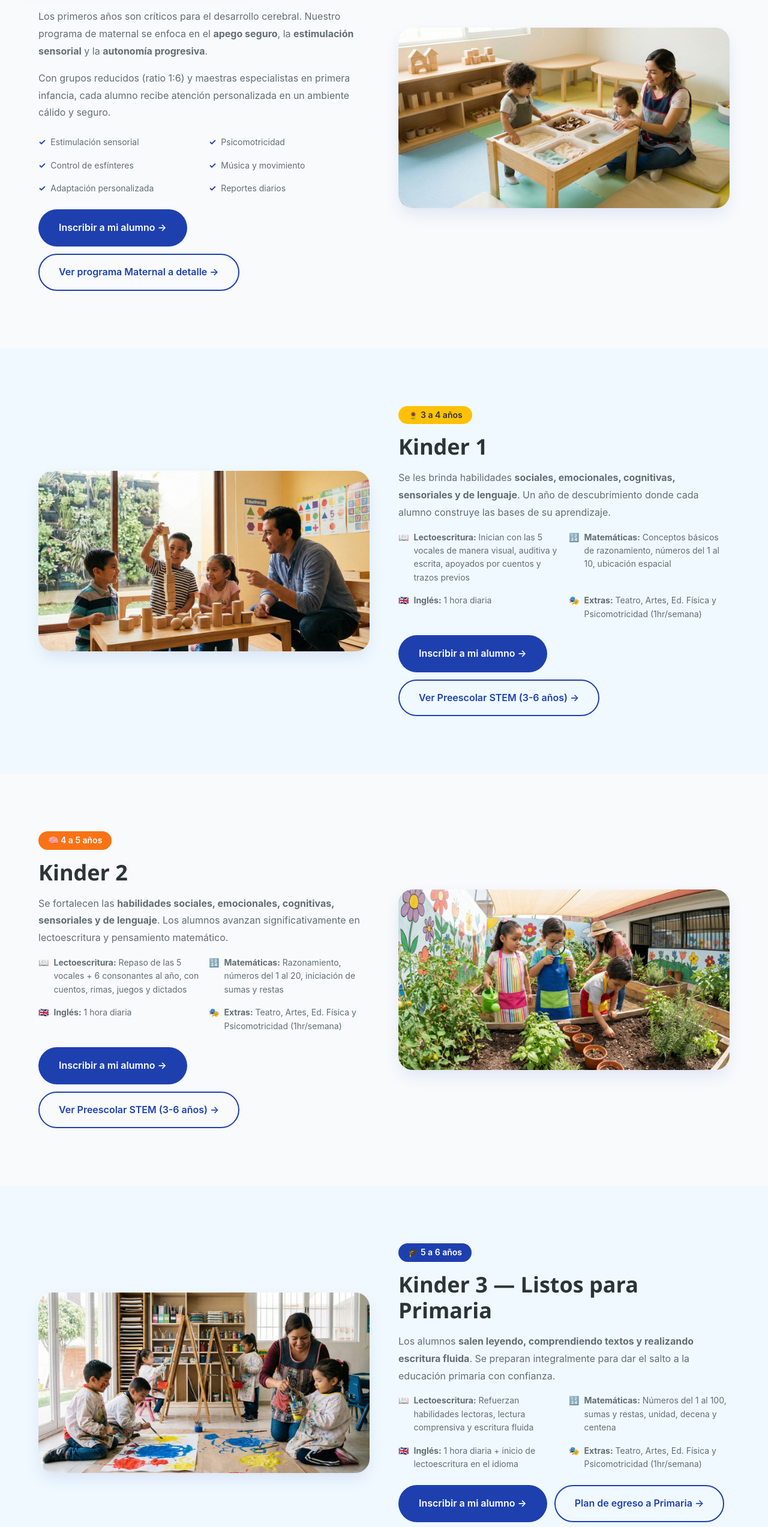
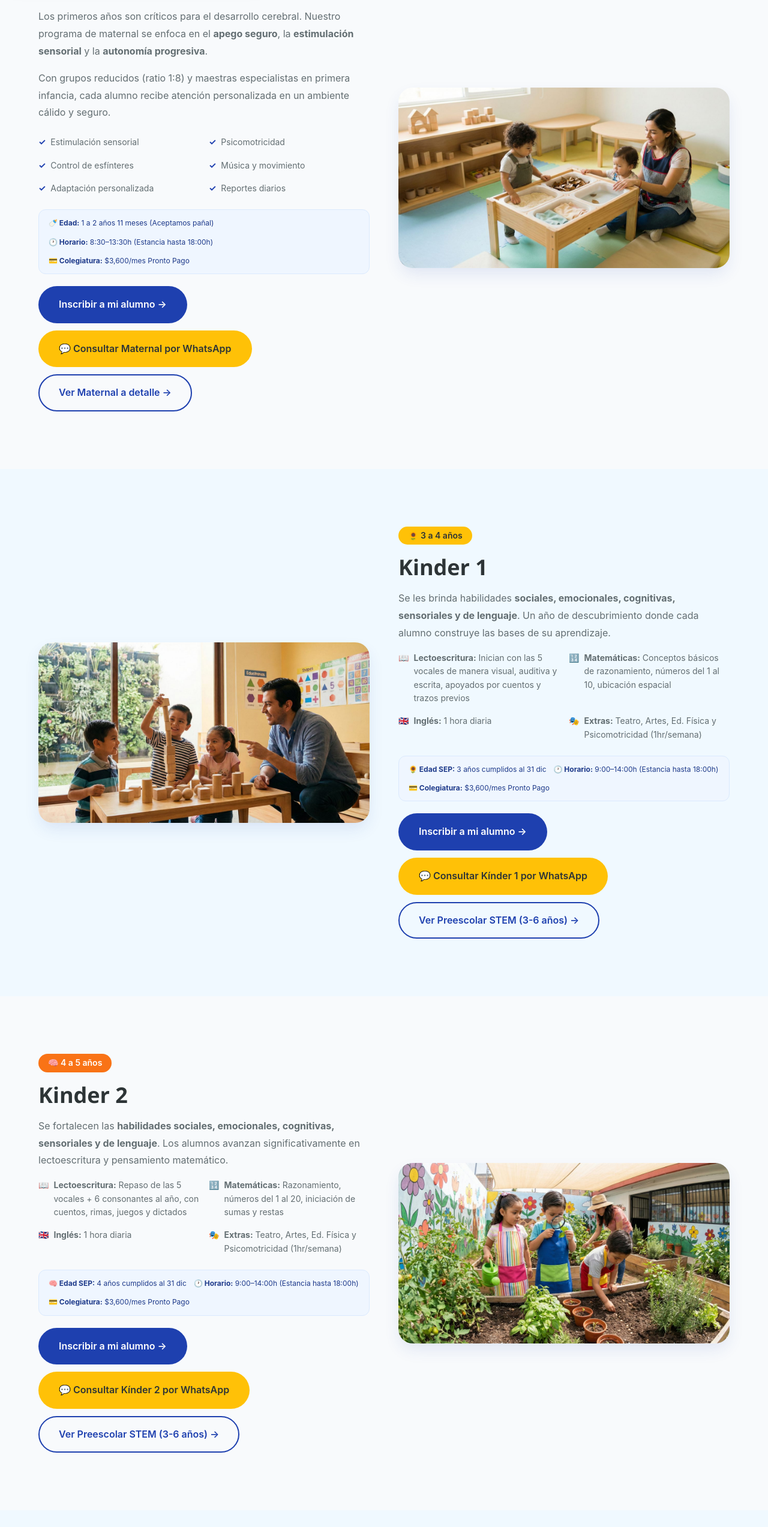
Before and after one commit to aloomushi-pixel/froebel-website, a website: page programas.html in a window 1280 px wide. Shown: the part 854-3400 px from the top of the page at 60% size. Drawn offline with Linux system fonts and the light colour scheme; no server answers.

Commit message:
feat(seo-cro-ux): v2.1.26 - Quick-info pricing/schedule strips & WhatsApp CTAs in /programas + institutional crest card in /nosotros

```diff
--- a/programas.html
+++ b/programas.html
@@ -298,7 +298,7 @@
             <strong>autonomía progresiva</strong>.
           </p>
 <p style="color:var(--color-text-light);line-height:var(--leading-relaxed);margin-bottom:var(--space-6);">
-            Con grupos reducidos (ratio 1:6) y maestras especialistas en primera infancia, cada alumno
+            Con grupos reducidos (ratio 1:8) y maestras especialistas en primera infancia, cada alumno
             recibe
             atención personalizada en un ambiente cálido y seguro.
           </p>
@@ -322,7 +322,16 @@
 <span style="color:var(--color-primary);font-weight:bold;">✓</span> Reportes diarios
             </div>
 </div>
-<div style="display:flex;gap:var(--space-3);flex-wrap:wrap;"><a class="btn btn--primary" href="/inscripciones">Inscribir a mi alumno →</a><a class="btn btn--secondary" href="/maternal-bilingue-1-a-3-anos">Ver programa Maternal a detalle →</a></div>
+<div style="background:var(--color-primary-50);border:1px solid var(--color-primary-100);border-radius:var(--radius-lg);padding:var(--space-3) var(--space-4);margin-bottom:var(--space-5);font-size:var(--text-xs);color:var(--color-primary-dark);display:flex;flex-wrap:wrap;gap:var(--space-3);">
+  <span><strong>🍼 Edad:</strong> 1 a 2 años 11 meses (Aceptamos pañal)</span>
+  <span><strong>🕐 Horario:</strong> 8:30–13:30h (Estancia hasta 18:00h)</span>
+  <span><strong>💳 Colegiatura:</strong> $3,600/mes Pronto Pago</span>
+</div>
+<div style="display:flex;gap:var(--space-3);flex-wrap:wrap;">
+  <a class="btn btn--primary" href="/inscripciones">Inscribir a mi alumno →</a>
+  <a class="btn btn--accent" href="https://wa.me/525554148872?text=Hola%20Instituto%20Froebel%2C%20me%20interesa%20el%20Programa%20Maternal%20(1%20a%203%20a%C3%B1os)" target="_blank" rel="noopener noreferrer">💬 Consultar Maternal por WhatsApp</a>
+  <a class="btn btn--secondary" href="/maternal-bilingue-1-a-3-anos">Ver Maternal a detalle →</a>
+</div>
 </div>
 <div class="fade-in">
 <img alt="Salón de Maternal Bilingüe con estimulación temprana" height="1536" loading="eager" fetchpriority="high" src="assets/images/salon-maternal-bilingue-froebel.jpg" style="width:100%;height:auto;border-radius:var(--radius-2xl);box-shadow:var(--shadow-lg);" width="2816"/>
@@ -363,7 +372,16 @@
 <div><strong>Extras:</strong> Teatro, Artes, Ed. Física y Psicomotricidad (1hr/semana)</div>
 </div>
 </div>
-<div style="display:flex;gap:var(--space-3);flex-wrap:wrap;"><a class="btn btn--primary" href="/inscripciones">Inscribir a mi alumno →</a><a class="btn btn--secondary" href="/preescolar-stem-3-a-6-anos">Ver Preescolar STEM (3-6 años) →</a></div>
+<div style="background:var(--color-primary-50);border:1px solid var(--color-primary-100);border-radius:var(--radius-lg);padding:var(--space-3) var(--space-4);margin-bottom:var(--space-5);font-size:var(--text-xs);color:var(--color-primary-dark);display:flex;flex-wrap:wrap;gap:var(--space-3);">
+  <span><strong>🌻 Edad SEP:</strong> 3 años cumplidos al 31 dic</span>
+  <span><strong>🕐 Horario:</strong> 9:00–14:00h (Estancia hasta 18:00h)</span>
+  <span><strong>💳 Colegiatura:</strong> $3,600/mes Pronto Pago</span>
+</div>
+<div style="display:flex;gap:var(--space-3);flex-wrap:wrap;">
+  <a class="btn btn--primary" href="/inscripciones">Inscribir a mi alumno →</a>
+  <a class="btn btn--accent" href="https://wa.me/525554148872?text=Hola%20Instituto%20Froebel%2C%20me%20interesa%20K%C3%ADnder%201%20(3%20a%204%20a%C3%B1os)" target="_blank" rel="noopener noreferrer">💬 Consultar Kínder 1 por WhatsApp</a>
+  <a class="btn btn--secondary" href="/preescolar-stem-3-a-6-anos">Ver Preescolar STEM (3-6 años) →</a>
+</div>
 </div>
 <div class="fade-in" style="order:1;">
 <img alt="Niños de preescolar aprendiendo inglés cerca de Metro Oceanía" height="1536" loading="lazy" src="assets/images/clase-ingles-preescolar-oceania.jpg" style="width:100%;height:auto;border-radius:var(--radius-2xl);box-shadow:var(--shadow-lg);" width="2816"/>
@@ -404,7 +422,16 @@
 <div><strong>Extras:</strong> Teatro, Artes, Ed. Física y Psicomotricidad (1hr/semana)</div>
 </div>
 </div>
-<div style="display:flex;gap:var(--space-3);flex-wrap:wrap;"><a class="btn btn--primary" href="/inscripciones">Inscribir a mi alumno →</a><a class="btn btn--secondary" href="/preescolar-stem-3-a-6-anos">Ver Preescolar STEM (3-6 años) →</a></div>
+<div style="background:var(--color-primary-50);border:1px solid var(--color-primary-100);border-radius:var(--radius-lg);padding:var(--space-3) var(--space-4);margin-bottom:var(--space-5);font-size:var(--text-xs);color:var(--color-primary-dark);display:flex;flex-wrap:wrap;gap:var(--space-3);">
+  <span><strong>🧠 Edad SEP:</strong> 4 años cumplidos al 31 dic</span>
+  <span><strong>🕐 Horario:</strong> 9:00–14:00h (Estancia hasta 18:00h)</span>
+  <span><strong>💳 Colegiatura:</strong> $3,600/mes Pronto Pago</span>
+</div>
+<div style="display:flex;gap:var(--space-3);flex-wrap:wrap;">
+  <a class="btn btn--primary" href="/inscripciones">Inscribir a mi alumno →</a>
+  <a class="btn btn--accent" href="https://wa.me/525554148872?text=Hola%20Instituto%20Froebel%2C%20me%20interesa%20K%C3%ADnder%202%20(4%20a%205%20a%C3%B1os)" target="_blank" rel="noopener noreferrer">💬 Consultar Kínder 2 por WhatsApp</a>
+  <a class="btn btn--secondary" href="/preescolar-stem-3-a-6-anos">Ver Preescolar STEM (3-6 años) →</a>
+</div>
 </div>
 <div class="fade-in">
 <img alt="Comedor nutritivo infantil para familias del AICM" height="1536" loading="lazy" src="assets/images/comedor-nutritivo-zona-aicm.jpg" style="width:100%;height:auto;border-radius:var(--radius-2xl);box-shadow:var(--shadow-lg);" width="2816"/>
@@ -444,7 +471,16 @@
 <div><strong>Extras:</strong> Teatro, Artes, Ed. Física y Psicomotricidad (1hr/semana)</div>
 </div>
 </div>
-<div style="display:flex;gap:var(--space-3);flex-wrap:wrap;"><a class="btn btn--primary" href="/inscripciones">Inscribir a mi alumno →</a><a class="btn btn--secondary" href="/preescolar-stem-3-a-6-anos">Plan de egreso a Primaria →</a></div>
+<div style="background:var(--color-primary-50);border:1px solid var(--color-primary-100);border-radius:var(--radius-lg);padding:var(--space-3) var(--space-4);margin-bottom:var(--space-5);font-size:var(--text-xs);color:var(--color-primary-dark);display:flex;flex-wrap:wrap;gap:var(--space-3);">
+  <span><strong>🎓 Edad SEP:</strong> 5 años cumplidos al 31 dic</span>
+  <span><strong>🕐 Horario:</strong> 9:00–14:00h (Estancia hasta 18:00h)</span>
+  <span><strong>💳 Colegiatura:</strong> $3,600/mes Pronto Pago</span>
+</div>
+<div style="display:flex;gap:var(--space-3);flex-wrap:wrap;">
+  <a class="btn btn--primary" href="/inscripciones">Inscribir a mi alumno →</a>
+  <a class="btn btn--accent" href="https://wa.me/525554148872?text=Hola%20Instituto%20Froebel%2C%20me%20interesa%20K%C3%ADnder%203%20(5%20a%206%20a%C3%B1os)" target="_blank" rel="noopener noreferrer">💬 Consultar Kínder 3 por WhatsApp</a>
+  <a class="btn btn--secondary" href="/preescolar-stem-3-a-6-anos">Plan de egreso a Primaria →</a>
+</div>
 </div>
 <div class="fade-in" style="order:1;">
 <img alt="Actividades de neurociencia y robótica STEM en preescolar" height="1536" loading="lazy" src="assets/images/actividades-stem-robotica-preescolar.jpg" style="width:100%;height:auto;border-radius:var(--radius-2xl);box-shadow:var(--shadow-lg);" width="2816"/>
```
Also changed, not shown: __version.json (+4 -4 lines), nosotros.html (+16 -1 lines).
